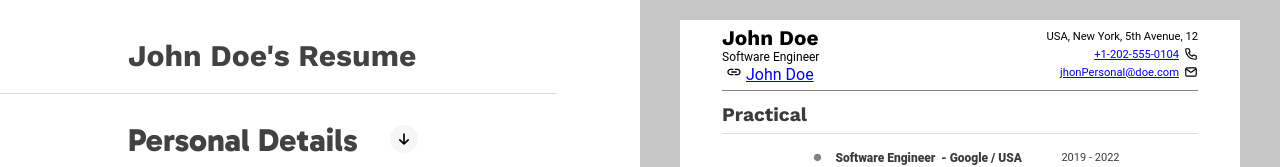
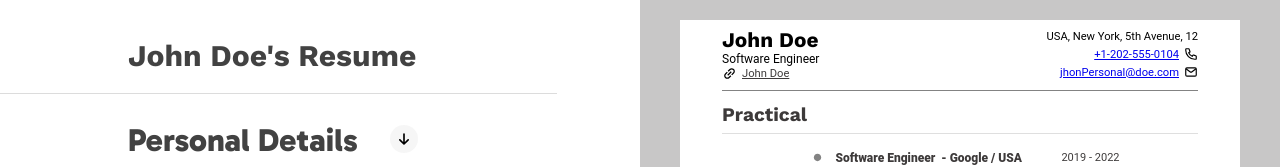
Before and after one commit to nmcev/odin-CV-Application, a React (Vite) app: page / in a window 1280 px wide. Shown: the top 167 px of the page. Built offline with nearby package versions, Linux system fonts and the light colour scheme.

Commit message:
feat: style for linkedin's element

```diff
--- a/src/styles/right-section/cv.css
+++ b/src/styles/right-section/cv.css
@@ -136,3 +136,17 @@ h1 {
     /* make a bottom border */
     padding-bottom: .3rem;
 }
+
+.linkedin{
+    font-size: .7rem;
+    color: #3d3a3a;
+    display: flex;
+    align-items: center;
+}
+
+.linkedinImage{
+    height: 15px;
+    width: 15px;
+    margin-right: 5px;
+    transform: rotate(-45deg);
+}
```
